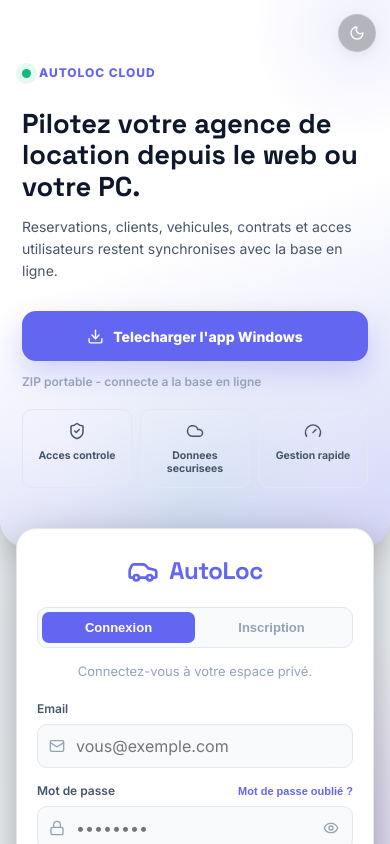
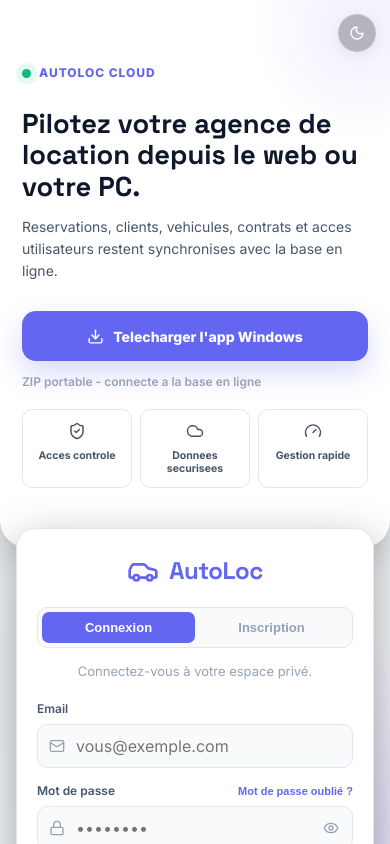
Before and after one commit to islam-ch001/autoloc, a React (Vite) app: page /login in a window 390 px wide. Shown: the top 844 px of the page. Built offline with nearby package versions, Linux system fonts and the light colour scheme; no server answers.

Commit message:
feat(login): enleve le degrade sur la carte de telechargement

```diff
--- a/src/index.css
+++ b/src/index.css
@@ -987,10 +987,7 @@
     border-radius: 0 0 28px 28px !important;
     min-height: auto !important;
     padding: 64px 22px 32px !important;
-    background: linear-gradient(160deg,
-      var(--surface) 0%,
-      var(--bg-2) 45%,
-      rgba(99,102,241,0.22) 100%) !important;
+    background: var(--surface) !important;
     box-shadow: 0 12px 32px rgba(0,0,0,0.25) !important;
     text-align: left;
     position: relative;
--- a/src/pages/Login.jsx
+++ b/src/pages/Login.jsx
@@ -434,7 +434,7 @@
     fontWeight: 700,
   },
   stage: { width: '100%', maxWidth: 1120, display: 'grid', gridTemplateColumns: 'repeat(auto-fit, minmax(320px, 1fr))', gap: 22, alignItems: 'stretch' },
-  heroPanel: { minHeight: 'clamp(360px, 50vh, 560px)', borderRadius: 18, border: '1px solid var(--border)', background: 'linear-gradient(145deg, var(--surface) 0%, var(--bg-2) 58%, rgba(245,158,11,0.10) 100%)', boxShadow: 'var(--shadow-lg)', padding: 'clamp(18px, 4vw, 34px)', display: 'flex', flexDirection: 'column', position: 'relative', overflow: 'hidden' },
+  heroPanel: { minHeight: 'clamp(360px, 50vh, 560px)', borderRadius: 18, border: '1px solid var(--border)', background: 'var(--surface)', boxShadow: 'var(--shadow-lg)', padding: 'clamp(18px, 4vw, 34px)', display: 'flex', flexDirection: 'column', position: 'relative', overflow: 'hidden' },
   heroTopline: { display: 'inline-flex', alignItems: 'center', gap: 8, color: 'var(--primary)', fontSize: 12, fontWeight: 800, textTransform: 'uppercase', letterSpacing: '0.08em', marginBottom: 18 },
   heroDot: { width: 9, height: 9, borderRadius: 999, background: 'var(--success)', boxShadow: '0 0 0 6px var(--success-soft)' },
   heroTitle: { fontFamily: "'Space Grotesk', sans-serif", fontSize: 'clamp(24px, 5vw, 42px)', lineHeight: 1.1, letterSpacing: 0, color: 'var(--text)', maxWidth: 560, margin: 0 },
```
